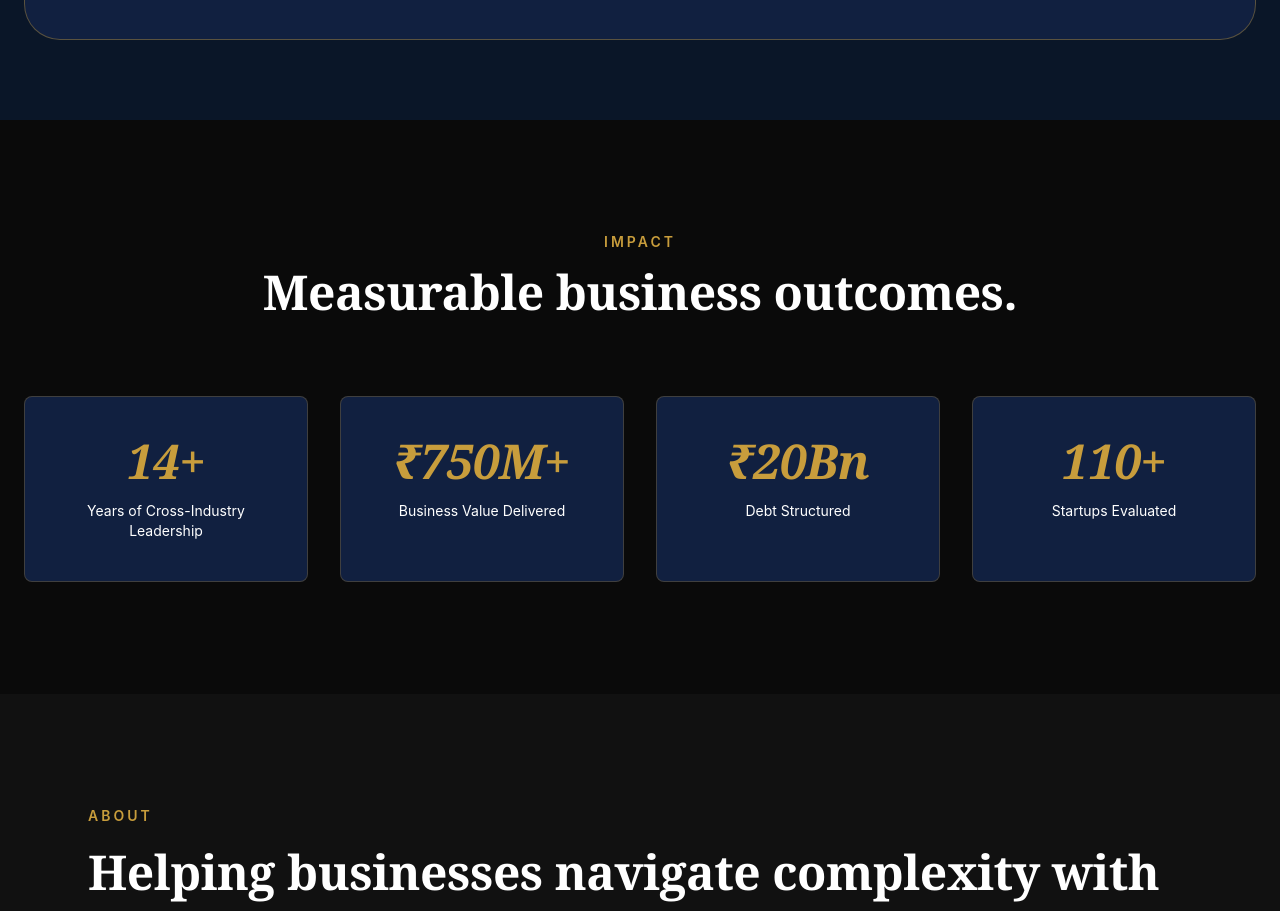
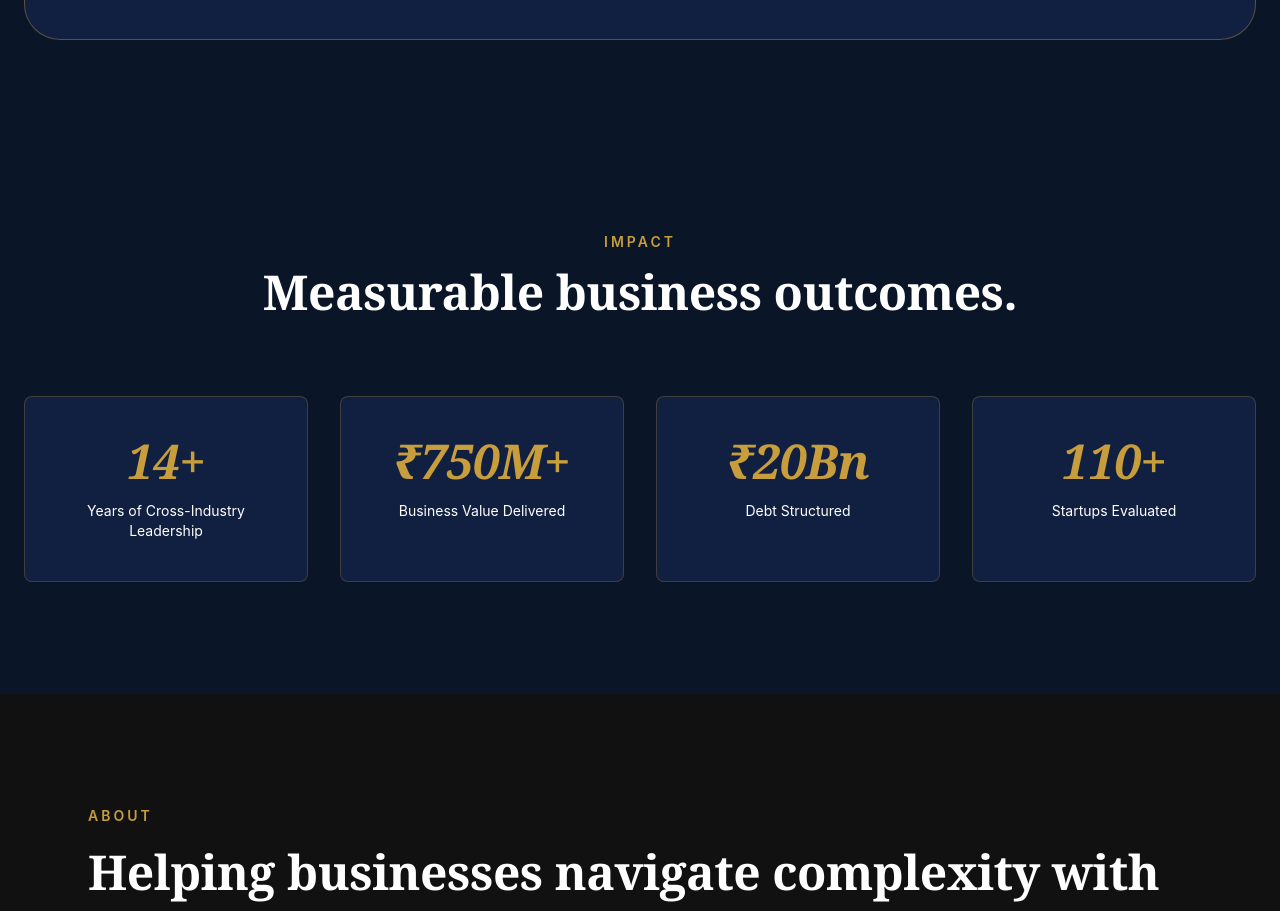
Before and after one commit to SravaniPolina/sravani-portfolio-frontend, a React (Create React App) app: page / in a window 1280 px wide. Shown: the part 1420-2331 px from the top of the page. Built offline with nearby package versions, Linux system fonts and the light colour scheme.

Commit message:
Update StatStrip.js

```diff
--- a/src/components/StatStrip.js
+++ b/src/components/StatStrip.js
@@ -21,7 +21,7 @@ const stats = [
 
 export default function ProjectCards() {
   return (
-    <section id="impact" className="py-28 bg-[#0A0A0A]">
+    <section id="impact" className="py-28" style={{background: "var(--background)"}}>
       <div className="max-w-7xl mx-auto px-6">
 
         <div className="text-center mb-20">
```
